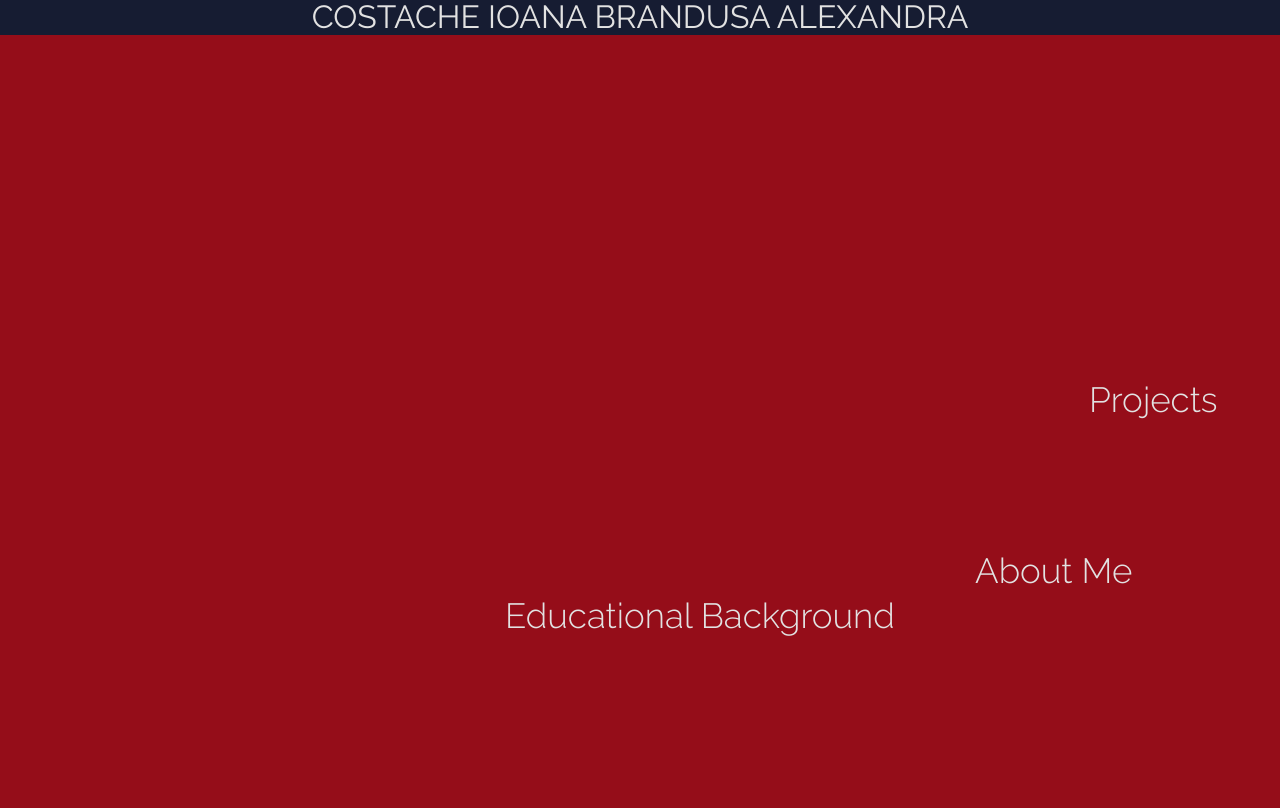
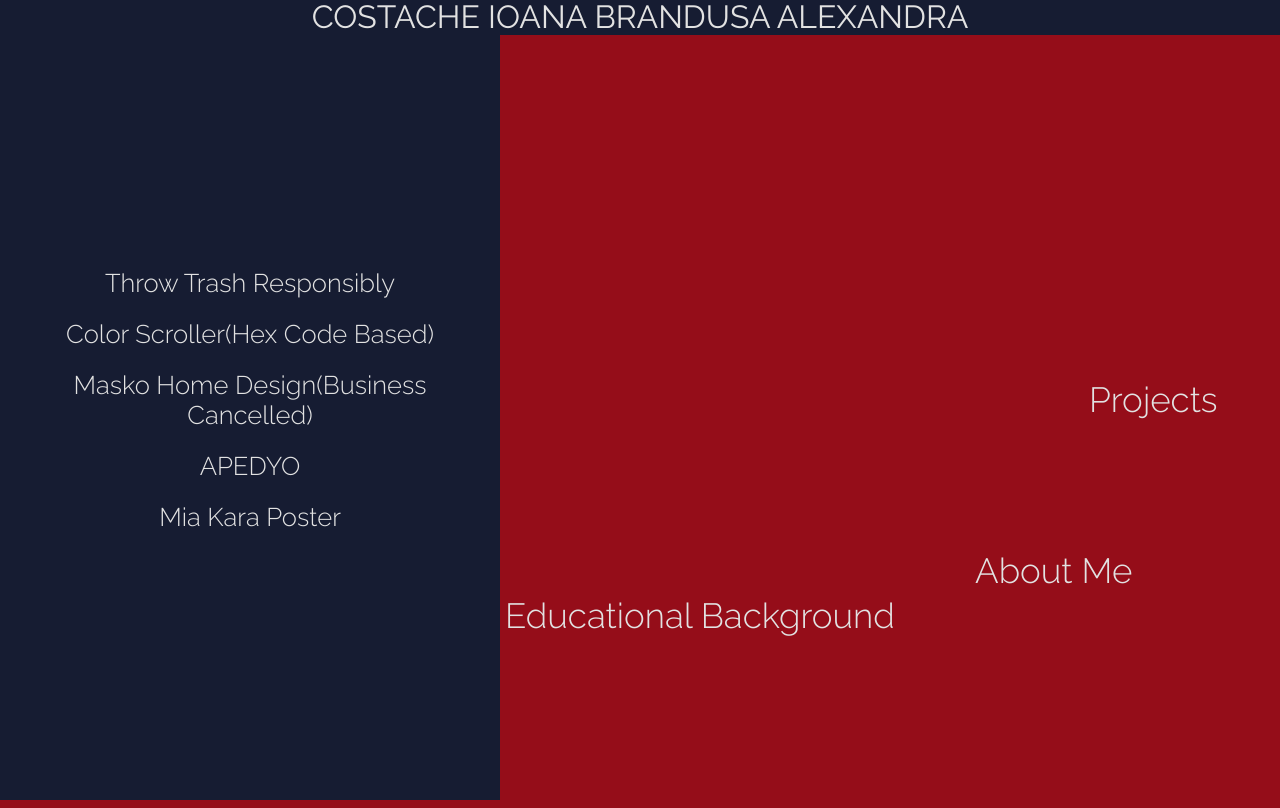
Before and after one commit to c1ba/portofolio, a React (Create React App) app: page /portofolio/projects in a window 1280 px wide. Built offline with nearby package versions, Linux system fonts and the light colour scheme.

Commit message:
Fourth Commit

```diff
--- a/src/App.js
+++ b/src/App.js
@@ -33,13 +33,13 @@ export default function BasicExample() {
         <hr />
 
         <Switch>
-          <Route path="/projects">
+          <Route path="/portofolio/projects">
             <Projects />
           </Route>
-          <Route path="/e_b">
+          <Route path="/portofolio/e_b">
             <EducationalBackground />
           </Route>
-          <Route path="/about_me">
+          <Route path="/portofolio/about_me">
             <AboutMe />
           </Route>
         </Switch>
```
